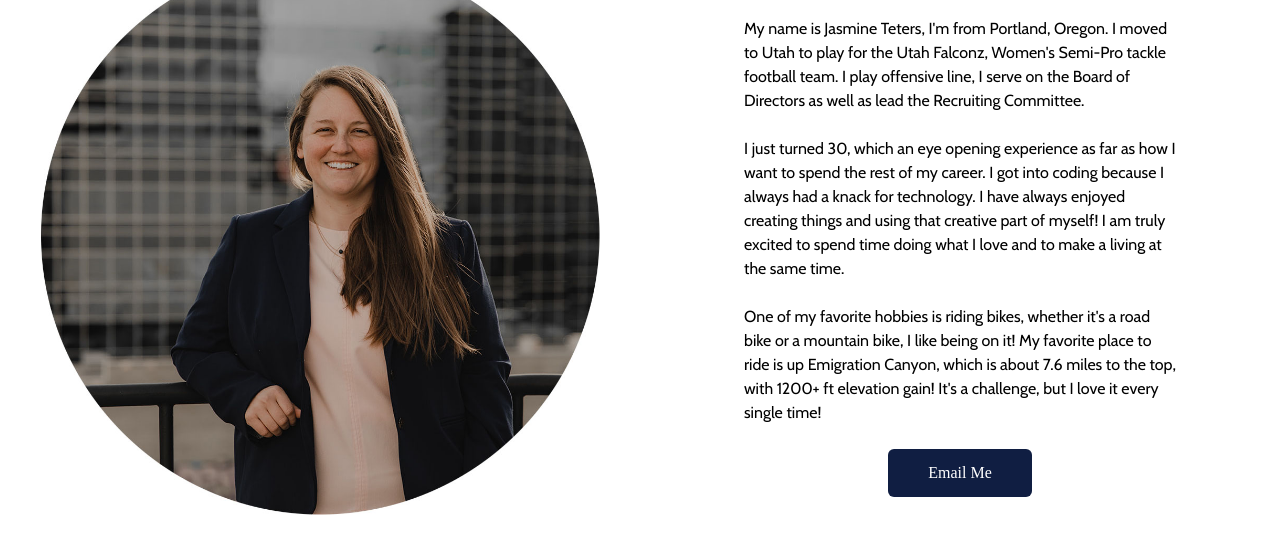
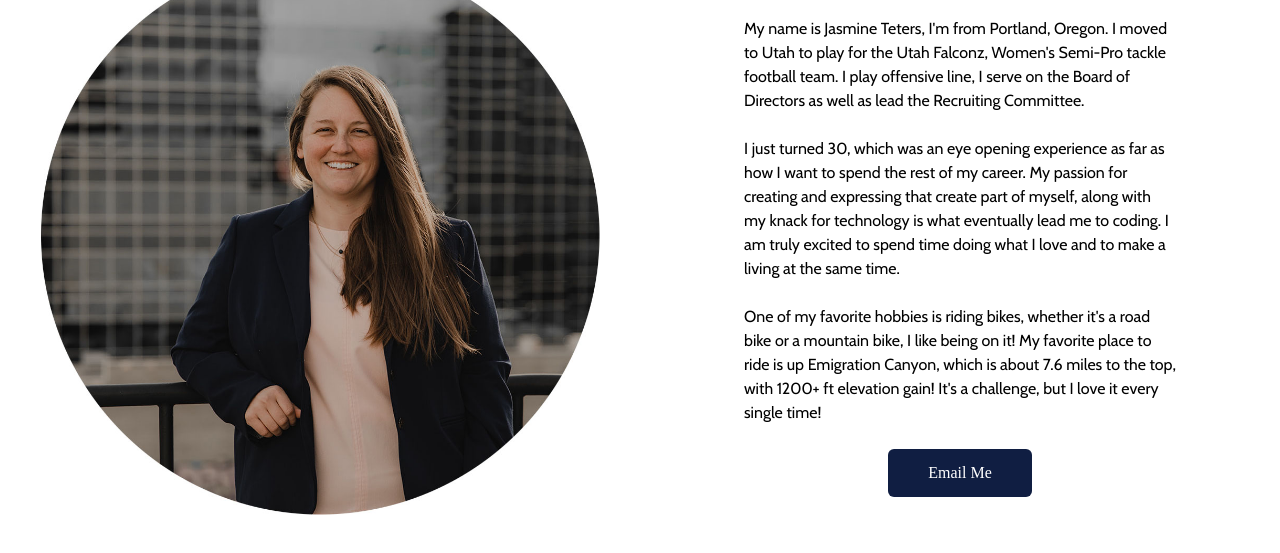
Before and after one commit to jasmineteters/portfolio-jan-2021, a website: page index.html in a window 1280 px wide. Shown: the part 501-1054 px from the top of the page. Drawn offline with nearby package versions, Linux system fonts and the light colour scheme; a web font is replaced by a local one.

Commit message:
some final tweaks. fixed the boldness of the SVGs in the nav bar, and edited resume

```diff
--- a/index.html
+++ b/index.html
@@ -91,7 +91,7 @@
                   <path
                     stroke-linecap="round"
                     stroke-linejoin="round"
-                    stroke-width="2"
+                    stroke-width="{2}"
                     d="M3 19v-8.93a2 2 0 01.89-1.664l7-4.666a2 2 0 012.22 0l7 4.666A2 2 0 0121 10.07V19M3 19a2 2 0 002 2h14a2 2 0 002-2M3 19l6.75-4.5M21 19l-6.75-4.5M3 10l6.75 4.5M21 10l-6.75 4.5m0 0l-1.14.76a2 2 0 01-2.22 0l-1.14-.76"
                   />
                 </svg>
@@ -125,7 +125,6 @@
       About Me
     </div>
 
-
     <section class="flex flex-col tablet:flex-row max-w-full justify-center">
       <div class="flex w-full h-screen flex-shrink">
         <div class="phone:max-h-96 tablet:h-5/6">
@@ -144,23 +143,26 @@
       <div
         class="phone:container phone:w-full phone:justify-center mx-auto flex mb-10"
       >
-        <div class="phone:w-full tablet:max-w-lg flex flex-col justify-center phone:p-0 tablet:p-10">
+        <div
+          class="phone:w-full tablet:max-w-lg flex flex-col justify-center phone:p-0 tablet:p-10"
+        >
           <h1 class="text-3xl uppercase font-bioRhyme font-light">
             Jasmine Teters
           </h1>
           <p class="text-xl mb-5 font-cabin font-thin">Web Developer</p>
           <p class="font-cabin">
             My name is Jasmine Teters, I'm from Portland, Oregon. I moved to
-            Utah to play for the Utah Falconz, Women's Semi-Pro tackle football
+            Utah to play for the <a class="underline" href="https://www.utahfalconz.com">Utah Falconz</a>, Women's Semi-Pro tackle football
             team. I play offensive line, I serve on the Board of Directors as
             well as lead the Recruiting Committee.
             <br />
             <br />
-            I just turned 30, which an eye opening experience as far as how I
-            want to spend the rest of my career. I got into coding because I
-            always had a knack for technology. I have always enjoyed creating
-            things and using that creative part of myself! I am truly excited to
-            spend time doing what I love and to make a living at the same time.
+            I just turned 30, which was an eye opening experience as far as how
+            I want to spend the rest of my career. My passion for creating and
+            expressing that create part of myself, along with my knack for
+            technology is what eventually lead me to coding. I am truly excited
+            to spend time doing what I love and to make a living at the same
+            time.
 
             <br />
             <br />
```
Also changed, not shown: portfolio.html (+1 -1 lines).
